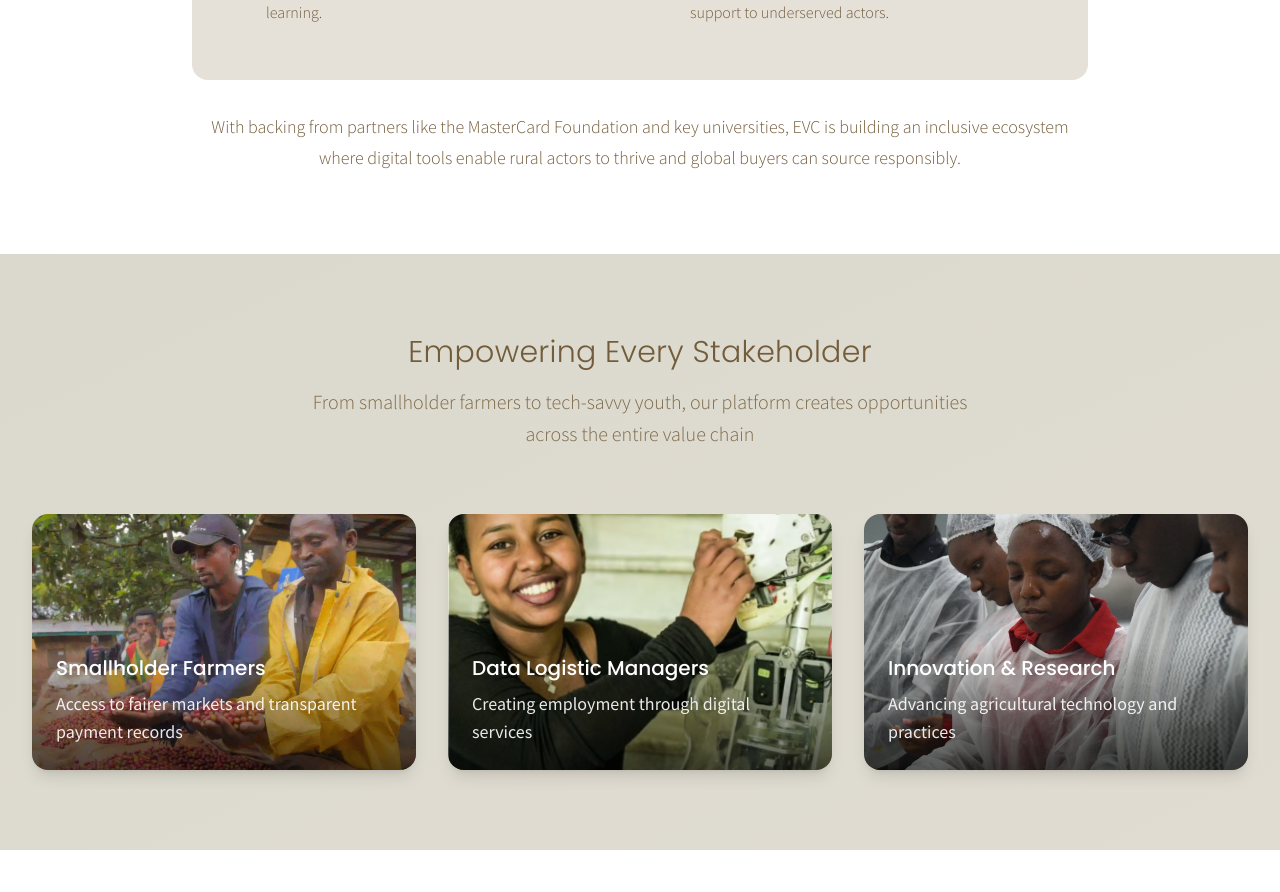
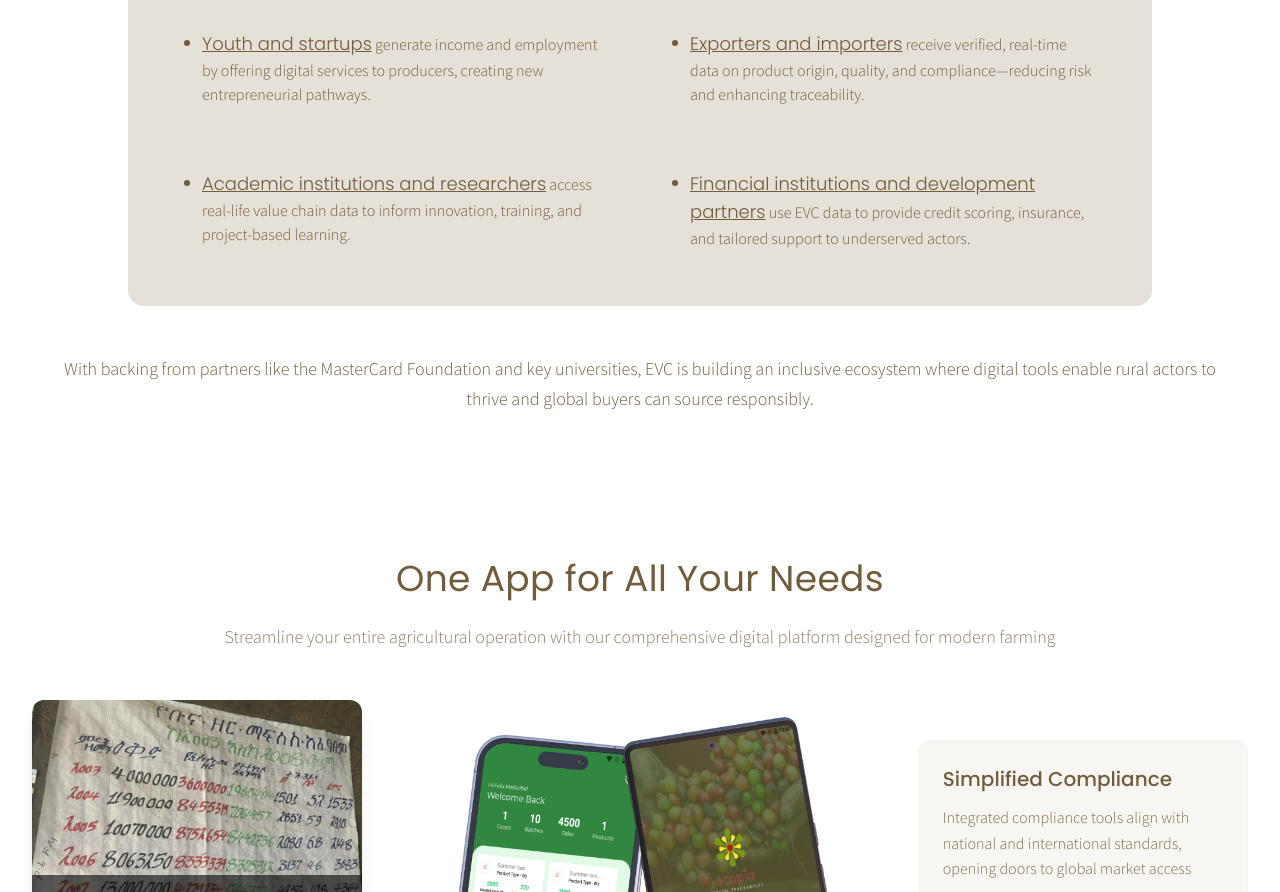
Before and after one commit to anniechan1/evc-new, a Next.js app: page / in a window 1280 px wide. Shown: the part 1908-2800 px from the top of the page. Built offline with nearby package versions, Linux system fonts and the light colour scheme.

Commit message:
update homepage

```diff
--- a/src/components/pages/HomePage.tsx
+++ b/src/components/pages/HomePage.tsx
@@ -106,23 +106,6 @@ export default function HomePage({ onNavigate }: HomePageProps) {
                 </div>
               </div>
               <div className="h-4 bg-gray-100 rounded-md w-2/3 mx-auto"></div>
-            </div>
-          </div>
-        </section>
-
-        {/* Simplified Placeholder Stakeholders Section */}
-        <section className="py-12 md:py-20 px-4 sm:px-8 bg-gradient-to-br from-[#809671]/10 to-[#B3B792]/10">
-          <div className="container mx-auto">
-            <div className="text-center mb-10 md:mb-16">
-              <div className="h-8 bg-gray-100 rounded-md w-1/3 mx-auto mb-3"></div>
-              <div className="h-5 bg-gray-100 rounded-md w-2/3 mx-auto"></div>
-            </div>
-            <div className="grid md:grid-cols-3 gap-6 md:gap-8">
-              {[...Array(3)].map((_, index) => (
-                <div key={index} className="relative overflow-hidden rounded-2xl shadow-lg">
-                  <div className="h-48 sm:h-64 bg-gray-200"></div>
-                </div>
-              ))}
             </div>
           </div>
         </section>
@@ -249,7 +232,12 @@ export default function HomePage({ onNavigate }: HomePageProps) {
           {/* Second Hero - Simplified Compliance (KEEPS BLACK OVERLAY) */}
           <div className="w-full h-full flex-shrink-0 relative">
             <div className="absolute inset-0">
-              <img src="/images/beekeeper.webp" alt="Beekeeper working" loading="lazy" className="w-full h-full object-cover" />
+              <img
+                src="/images/beekeeper.webp"
+                alt="Beekeeper working"
+                loading="lazy"
+                className="w-full h-full object-cover"
+              />
               <div className="absolute inset-0 bg-black/50"></div>
             </div>
 
@@ -295,7 +283,7 @@ export default function HomePage({ onNavigate }: HomePageProps) {
           <div className="w-full h-full flex-shrink-0 relative">
             <div className="absolute inset-0">
               <img
-                src="https://hebbkx1anhila5yf.public.blob.vercel-storage.com/coffee%20export-TVu3hfmbh5LTDAK5H5hIHEFsehrLUl.webp"
+                src="images/coffee export.webp"
                 alt="Coffee export bags"
                 loading="lazy"
                 className="w-full h-full object-cover"
@@ -355,9 +343,9 @@ export default function HomePage({ onNavigate }: HomePageProps) {
         </div>
       </section>
 
-      {/* Welcome Section */}
+      {/* Redesigned Welcome Section with only one image */}
       <section id="welcome-section" className="py-12 md:py-20 px-4 sm:px-8 bg-white">
-        <div className="container mx-auto max-w-4xl">
+        <div className="container mx-auto max-w-6xl">
           <div className="text-center mb-8 md:mb-12">
             <h2
               className="text-2xl md:text-3xl text-[#725C3A] mb-6 md:mb-8"
@@ -371,9 +359,11 @@ export default function HomePage({ onNavigate }: HomePageProps) {
             </h2>
           </div>
 
-          <div className="space-y-6 md:space-y-8">
+          {/* First row with image and text */}
+          <div className="grid md:grid-cols-2 gap-8 md:gap-12 items-center mb-12">
+            <div className="order-2 md:order-1">
               <p
-              className="text-base md:text-lg text-[#725C3A] leading-relaxed"
+                className="text-base md:text-lg text-[#725C3A] leading-relaxed mb-6"
                 style={{
                   fontFamily: "Source Sans Pro, sans-serif",
                   fontWeight: "300",
@@ -382,7 +372,6 @@ export default function HomePage({ onNavigate }: HomePageProps) {
               >
                 {t("welcome.description1")}
               </p>
-
               <p
                 className="text-base md:text-lg text-[#725C3A] leading-relaxed"
                 style={{
@@ -393,8 +382,21 @@ export default function HomePage({ onNavigate }: HomePageProps) {
               >
                 {t("welcome.description2")}
               </p>
+            </div>
+            <div className="order-1 md:order-2 overflow-hidden rounded-xl transform transition-transform hover:scale-105 duration-500">
+              <img
+                src="images/coffee-harvest.jpeg"
+                alt="Coffee harvest"
+                loading="lazy"
+                className="w-full h-auto max-w-[80%] mx-auto"
+              />
+            </div>
+          </div>
 
-            <div className="bg-[#E5E0D8] rounded-2xl p-6 md:p-10">
+
+          {/* Stakeholder information */}
+
+          <div className="bg-[#E5E0D8] rounded-2xl p-6 md:p-10 max-w-5xl mx-auto mb-12">
             <h3
               className="text-lg md:text-xl text-[#725C3A] mb-4 md:mb-6"
               style={{
@@ -470,8 +472,9 @@ export default function HomePage({ onNavigate }: HomePageProps) {
             </div>
           </div>
 
+          <div className="text-center">
             <p
-              className="text-base md:text-lg text-[#725C3A] leading-relaxed text-center"
+              className="text-base md:text-lg text-[#725C3A] leading-relaxed"
               style={{
                 fontFamily: "Source Sans Pro, sans-serif",
                 fontWeight: "300",
@@ -484,161 +487,10 @@ export default function HomePage({ onNavigate }: HomePageProps) {
         </div>
       </section>
 
-      {/* Stakeholders Showcase Section */}
-      <section className="py-12 md:py-20 px-4 sm:px-8 bg-gradient-to-br from-[#809671]/10 to-[#B3B792]/10">
-        <div className="container mx-auto">
-          <div className="text-center mb-10 md:mb-16">
-            <h2
-              className="text-2xl md:text-3xl text-[#725C3A] mb-3 md:mb-4"
-              style={{
-                fontFamily: "Poppins, sans-serif",
-                fontWeight: "300",
-                letterSpacing: "0.01em",
-              }}
-            >
-              {t("stakeholdersShowcase.title")}
-            </h2>
-            <p
-              className="text-base md:text-xl text-[#725C3A]/90 max-w-2xl mx-auto"
-              style={{
-                fontFamily: "Source Sans Pro, sans-serif",
-                fontWeight: "300",
-                lineHeight: "1.6",
-              }}
-            >
-              {t("stakeholdersShowcase.subtitle")}
-            </p>
-          </div>
-
-          <div className="grid md:grid-cols-3 gap-6 md:gap-8">
-            {/* Farmers Card */}
-            <div className="group">
-              <div className="relative overflow-hidden rounded-2xl shadow-lg hover:shadow-2xl transition-all duration-300">
-                <div className="h-48 sm:h-64 overflow-hidden">
-                  <img
-                    src="/images/coffee-farmers.webp"
-                    alt="Coffee farmers with their harvest"
-                    loading="lazy"
-                    className="w-full h-full object-cover group-hover:scale-110 transition-transform duration-300"
-                  />
-                </div>
-                <div className="absolute inset-0 bg-gradient-to-t from-black/60 via-transparent to-transparent"></div>
-                <div className="absolute bottom-0 left-0 right-0 p-4 sm:p-6 text-white">
-                  <h3
-                    className="text-lg md:text-xl mb-1 md:mb-2"
-                    style={{
-                      fontFamily: "Poppins, sans-serif",
-                      fontWeight: "500",
-                    }}
-                  >
-                    {t("stakeholdersShowcase.smallholderFarmers")}
-                  </h3>
-                  <p
-                    className="text-base md:text-lg opacity-90"
-                    style={{
-                      fontFamily: "Source Sans Pro, sans-serif",
-                      fontWeight: "400",
-                    }}
-                  >
-                    {t("stakeholdersShowcase.smallholderDescription")}
-                  </p>
-                </div>
-              </div>
-            </div>
-
-            {/* Youth Card */}
-            <div className="group cursor-pointer" onClick={() => onNavigate("data-logistic-manager")}>
-              <div className="relative overflow-hidden rounded-2xl shadow-lg hover:shadow-2xl transition-all duration-300">
-                <div className="h-48 sm:h-64 overflow-hidden">
-                  <img
-                    src="/images/youth-tech.webp"
-                    alt="Youth working with technology"
-                    loading="lazy"
-                    className="w-full h-full object-cover object-center group-hover:scale-110 transition-transform duration-300"
-                    style={{ objectPosition: "center 20%" }}
-                  />
-                </div>
-                <div className="absolute inset-0 bg-gradient-to-t from-black/60 via-transparent to-transparent"></div>
-                <div className="absolute bottom-0 left-0 right-0 p-4 sm:p-6 text-white">
-                  <h3
-                    className="text-lg md:text-xl mb-1 md:mb-2"
-                    style={{
-                      fontFamily: "Poppins, sans-serif",
-                      fontWeight: "500",
-                    }}
-                  >
-                    {t("stakeholdersShowcase.dataLogisticManagers")}
-                  </h3>
-                  <p
-                    className="text-base md:text-lg opacity-90"
-                    style={{
-                      fontFamily: "Source Sans Pro, sans-serif",
-                      fontWeight: "400",
-                    }}
-                  >
-                    {t("stakeholdersShowcase.dataLogisticDescription")}
-                  </p>
-                </div>
-              </div>
-            </div>
-
-            {/* Innovation Card */}
-            <div className="group">
-              <div className="relative overflow-hidden rounded-2xl shadow-lg hover:shadow-2xl transition-all duration-300">
-                <div className="h-48 sm:h-64 overflow-hidden">
-                  <img
-                    src="/images/youth-lab.webp"
-                    alt="Youth in modern laboratory"
-                    loading="lazy"
-                    className="w-full h-full object-cover group-hover:scale-110 transition-transform duration-300"
-                  />
-                </div>
-                <div className="absolute inset-0 bg-gradient-to-t from-black/60 via-transparent to-transparent"></div>
-                <div className="absolute bottom-0 left-0 right-0 p-4 sm:p-6 text-white">
-                  <h3
-                    className="text-lg md:text-xl mb-1 md:mb-2"
-                    style={{
-                      fontFamily: "Poppins, sans-serif",
-                      fontWeight: "500",
-                    }}
-                  >
-                    {t("stakeholdersShowcase.innovationResearch")}
-                  </h3>
-                  <p
-                    className="text-base md:text-lg opacity-90"
-                    style={{
-                      fontFamily: "Source Sans Pro, sans-serif",
-                      fontWeight: "400",
-                    }}
-                  >
-                    {t("stakeholdersShowcase.innovationDescription")}
-                  </p>
-                </div>
-              </div>
-            </div>
-          </div>
-        </div>
-      </section>
-
-      {/* Mobile App Section - Phone on left, text on right */}
+      {/* Mobile App Section - Phone on left, paper records on right */}
       <section className="py-12 md:py-16 px-4 sm:px-8 bg-white overflow-hidden">
         <div className="container mx-auto max-w-7xl">
-          <div className="flex flex-col lg:flex-row items-center gap-6">
-            {/* Phone Mockups - On the left, bigger */}
-            <div className="lg:w-3/5 flex justify-center">
-              <div className="relative w-full max-w-4xl">
-                <img
-                  src="/images/frame11.png"
-                  alt="EVC Mobile App - Digital Traceability Dashboard"
-                  loading="lazy"
-                  className="w-full h-auto transform hover:scale-105 transition-transform duration-500"
-                />
-              </div>
-            </div>
-
-            {/* Content - On the right */}
-            <div className="lg:w-2/5 space-y-6 md:space-y-10">
-              <div className="space-y-4 md:space-y-6">
+          <div className="text-center mb-8 md:mb-12">
             <h2
               className="text-2xl md:text-4xl text-[#725C3A] leading-tight"
               style={{
@@ -650,7 +502,7 @@ export default function HomePage({ onNavigate }: HomePageProps) {
               {t("mobileApp.title")}
             </h2>
             <p
-                  className="text-base md:text-lg text-[#725C3A]/80 leading-relaxed"
+              className="text-base md:text-lg text-[#725C3A]/80 leading-relaxed max-w-4xl mx-auto mt-6"
               style={{
                 fontFamily: "Source Sans Pro, sans-serif",
                 fontWeight: "300",
@@ -661,25 +513,23 @@ export default function HomePage({ onNavigate }: HomePageProps) {
             </p>
           </div>
 
-              <div className="space-y-4 md:space-y-6">
-                {[
-                  {
-                    title: t("mobileApp.singleApplication.title"),
-                    description: t("mobileApp.singleApplication.description"),
-                  },
-                  {
-                    title: t("mobileApp.simplifiedCompliance.title"),
-                    description: t("mobileApp.simplifiedCompliance.description"),
-                  },
-                  {
-                    title: t("mobileApp.panAfricanMarket.title"),
-                    description: t("mobileApp.panAfricanMarket.description"),
-                  },
-                ].map((item, index) => (
-                  <div
-                    key={index}
-                    className="bg-[#F8F6F3] border border-gray-100 rounded-xl p-4 md:p-6 hover:bg-[#E5E0D8] hover:shadow-md transition-all duration-300"
-                  >
+          <div className="grid md:grid-cols-7 gap-6 items-center">
+            {/* Paper Records - Left */}
+            <div className="md:col-span-2 order-2 md:order-1">
+              <div className="overflow-hidden rounded-xl shadow-lg transform transition-transform hover:scale-105 duration-500">
+                <div className="relative">
+                  <img
+                    src="images/handwritten-data.jpeg"
+                    alt="Handwritten agricultural records"
+                    loading="lazy"
+                    className="w-full h-auto object-cover"
+                  />
+                  <div className="absolute bottom-0 left-0 right-0 bg-black/60 text-white p-4">
+                    <p className="text-sm font-medium">Complex manual data tracking being digitized by EVC</p>
+                  </div>
+                </div>
+              </div>
+              <div className="mt-6 bg-[#F8F6F3] border border-gray-100 rounded-xl p-4 md:p-6 hover:bg-[#E5E0D8] hover:shadow-md transition-all duration-300">
                 <h3
                   className="text-lg md:text-xl text-[#725C3A] mb-2 md:mb-3"
                   style={{
@@ -687,7 +537,7 @@ export default function HomePage({ onNavigate }: HomePageProps) {
                     fontWeight: "500",
                   }}
                 >
-                      {item.title}
+                  {t("mobileApp.singleApplication.title")}
                 </h3>
                 <p
                   className="text-sm md:text-base text-[#725C3A]/90 leading-relaxed"
@@ -697,10 +547,67 @@ export default function HomePage({ onNavigate }: HomePageProps) {
                     lineHeight: "1.6",
                   }}
                 >
-                      {item.description}
+                  {t("mobileApp.singleApplication.description")}
                 </p>
               </div>
-                ))}
+            </div>
+
+            {/* Phone Mockup - Center - MADE LARGER */}
+            <div className="md:col-span-3 order-1 md:order-2 flex justify-center">
+              <div className="relative w-full transform scale-125 md:scale-140 lg:scale-150 z-10">
+                <img
+                  src="/images/frame11.png"
+                  alt="EVC Mobile App - Digital Traceability Dashboard"
+                  loading="lazy"
+                  className="w-full h-auto transform hover:scale-105 transition-transform duration-500"
+                />
+              </div>
+            </div>
+
+            {/* Features - Right */}
+            <div className="md:col-span-2 order-3 space-y-4 md:space-y-6">
+              <div className="bg-[#F8F6F3] border border-gray-100 rounded-xl p-4 md:p-6 hover:bg-[#E5E0D8] hover:shadow-md transition-all duration-300">
+                <h3
+                  className="text-lg md:text-xl text-[#725C3A] mb-2 md:mb-3"
+                  style={{
+                    fontFamily: "Poppins, sans-serif",
+                    fontWeight: "500",
+                  }}
+                >
+                  {t("mobileApp.simplifiedCompliance.title")}
+                </h3>
+                <p
+                  className="text-sm md:text-base text-[#725C3A]/90 leading-relaxed"
+                  style={{
+                    fontFamily: "Source Sans Pro, sans-serif",
+                    fontWeight: "300",
+                    lineHeight: "1.6",
+                  }}
+                >
+                  {t("mobileApp.simplifiedCompliance.description")}
+                </p>
+              </div>
+
+              <div className="bg-[#F8F6F3] border border-gray-100 rounded-xl p-4 md:p-6 hover:bg-[#E5E0D8] hover:shadow-md transition-all duration-300">
+                <h3
+                  className="text-lg md:text-xl text-[#725C3A] mb-2 md:mb-3"
+                  style={{
+                    fontFamily: "Poppins, sans-serif",
+                    fontWeight: "500",
+                  }}
+                >
+                  {t("mobileApp.panAfricanMarket.title")}
+                </h3>
+                <p
+                  className="text-sm md:text-base text-[#725C3A]/90 leading-relaxed"
+                  style={{
+                    fontFamily: "Source Sans Pro, sans-serif",
+                    fontWeight: "300",
+                    lineHeight: "1.6",
+                  }}
+                >
+                  {t("mobileApp.panAfricanMarket.description")}
+                </p>
               </div>
             </div>
           </div>
```
Also changed, not shown: public/images/coffee-harvest.jpeg (added), public/images/handwritten-data.jpeg (added). Lines whose indentation alone changed are shown as unchanged.
